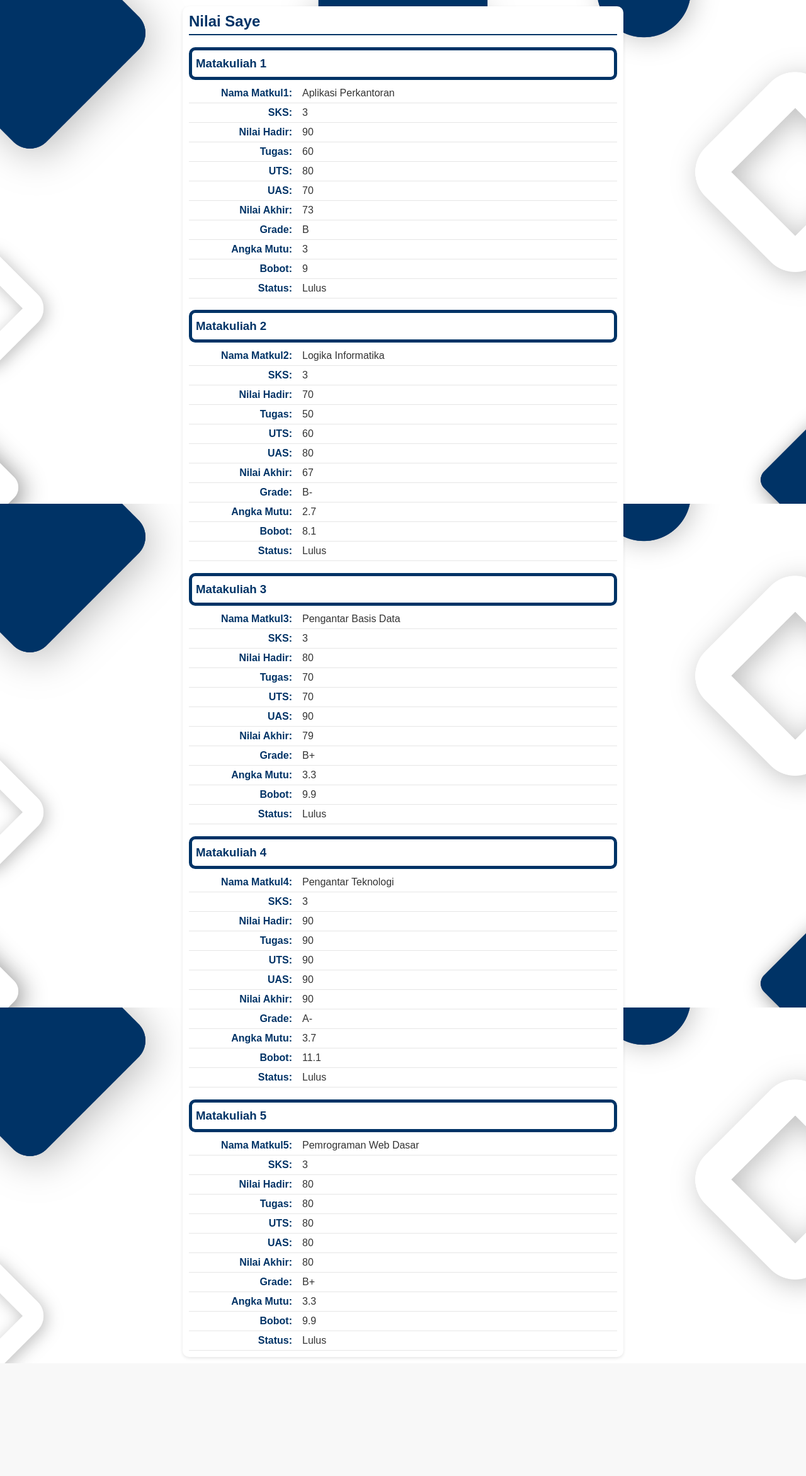
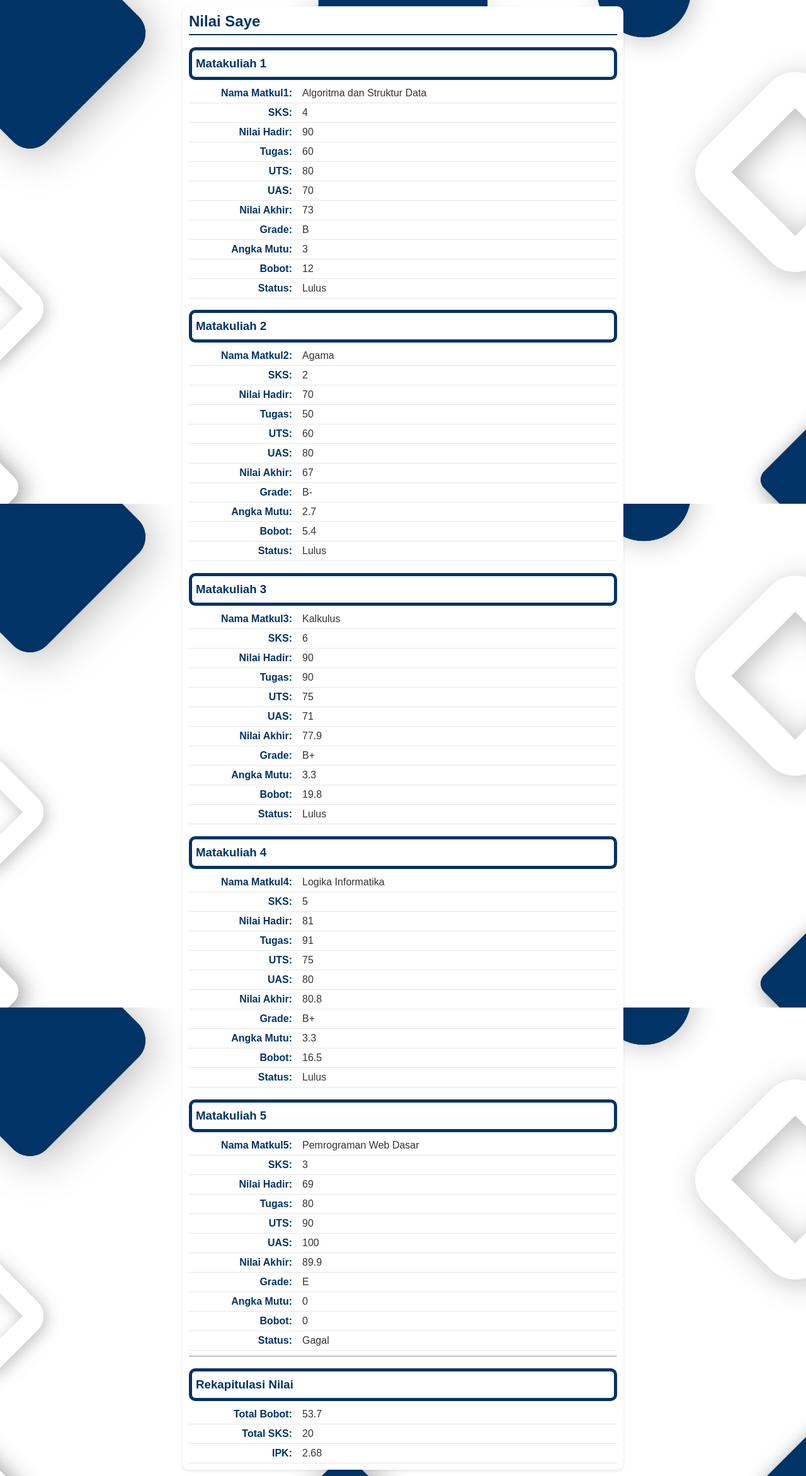
Before and after one commit to 2511500086-DediFitrianto/2511500086-PWD-GB1J-25260, a PHP site: page /pertemuan-06/Tugas6.php in a window 1280 px wide. Shown: the whole page at 63% size. Before the commit the page ends 2165 px from the top, so only its background shows below. Run offline with PHP 8.4, Linux system fonts and the light colour scheme.

Commit message:
Menambahkan total bobot, total sks, dan IPK

```diff
--- a/pertemuan-06/Tugas6.php
+++ b/pertemuan-06/Tugas6.php
@@ -9,36 +9,36 @@
 <body>
         <section id="IPK">
         <?php
-            $namamatkul1='Aplikasi Perkantoran';
-        $sksmatkul1='3';
+            $namamatkul1='Algoritma dan Struktur Data';
+        $sksmatkul1='4';
         $nilaihadir1='90';
         $nilaitugas1='60';
         $nilaiuts1='80';
         $nilaiuas1='70';
-            $namamatkul2='Logika Informatika';
-        $sksmatkul2='3';
+            $namamatkul2='Agama';
+        $sksmatkul2='2';
         $nilaihadir2='70';
         $nilaitugas2='50';
         $nilaiuts2='60';
         $nilaiuas2='80';
-            $namamatkul3='Pengantar Basis Data';
-        $sksmatkul3='3';
-        $nilaihadir3='80';
-        $nilaitugas3='70';
-        $nilaiuts3='70';
-        $nilaiuas3='90';
-            $namamatkul4='Pengantar Teknologi';
-        $sksmatkul4='3';
-        $nilaihadir4='90';
-        $nilaitugas4='90';
-        $nilaiuts4='90';
-        $nilaiuas4='90';
+            $namamatkul3='Kalkulus';
+        $sksmatkul3='6';
+        $nilaihadir3='90';
+        $nilaitugas3='90';
+        $nilaiuts3='75';
+        $nilaiuas3='71';
+            $namamatkul4='Logika Informatika';
+        $sksmatkul4='5';
+        $nilaihadir4='81';
+        $nilaitugas4='91';
+        $nilaiuts4='75';
+        $nilaiuas4='80';
             $namamatkul5='Pemrograman Web Dasar';
         $sksmatkul5='3';
-        $nilaihadir5='80';
+        $nilaihadir5='69';
         $nilaitugas5='80';
-        $nilaiuts5='80';
-        $nilaiuas5='80';
+        $nilaiuts5='90';
+        $nilaiuas5='100';
 
         $nilaiAkhir1 = (0.1 * $nilaihadir1) + (0.2 * $nilaitugas1) + (0.3 * $nilaiuts1) + (0.4 * $nilaiuas1);
         $nilaiAkhir2 = (0.1 * $nilaihadir2) + (0.2 * $nilaitugas2) + (0.3 * $nilaiuts2) + (0.4 * $nilaiuas2);
@@ -166,25 +166,54 @@
             $status3 = "Gagal";
         } else {
             if ($nilaiAkhir3 >= 91) {
-                $grade3 = "A"; $mutu3 = 4.00; $status3 = "Lulus";
-            } elseif ($nilaiAkhir3 >= 81) {
-                $grade3 = "A-"; $mutu3 = 3.70; $status3 = "Lulus";
-            } elseif ($nilaiAkhir3 >= 76) {
-                $grade3 = "B+"; $mutu3 = 3.30; $status3 = "Lulus";
-            } elseif ($nilaiAkhir3 >= 71) {
-                $grade3 = "B"; $mutu3 = 3.00; $status3 = "Lulus";
-            } elseif ($nilaiAkhir3 >= 66) {
-                $grade3 = "B-"; $mutu3 = 2.70; $status3 = "Lulus";
-            } elseif ($nilaiAkhir3 >= 61) {
-                $grade3 = "C+"; $mutu3 = 2.30; $status3 = "Lulus";
-            } elseif ($nilaiAkhir3 >= 56) {
-                $grade3 = "C"; $mutu3 = 2.00; $status3 = "Lulus";
-            } elseif ($nilaiAkhir3 >= 51) {
-                $grade3 = "C-"; $mutu3 = 1.70; $status3 = "Lulus";
-            } elseif ($nilaiAkhir3 >= 36) {
-                $grade3 = "D"; $mutu3 = 1.00; $status3 = "Gagal";
+                $grade3 = "A";
+                $mutu3 = 4.00;
+                $status3 = "Lulus";
             } elseif
-                    ($nilaiAkhir3>= 0) { $grade3 = "E"; $mutu3 = 0.00; $status3 = "Gagal";
+            ($nilaiAkhir3 >= 81) {
+                $grade3 = "A-";
+                $mutu3 = 3.70;
+                $status3 = "Lulus";
+            } elseif
+            ($nilaiAkhir3 >= 76) {
+                $grade3 = "B+";
+                $mutu3 = 3.30;
+                $status3 = "Lulus";
+            } elseif
+            ($nilaiAkhir3 >= 71) {
+                $grade3 = "B";
+                $mutu3 = 3.00;
+                $status3 = "Lulus";
+            } elseif
+            ($nilaiAkhir3 >= 66) {
+                $grade3 = "B-";
+                $mutu3 = 2.70;
+                $status3 = "Lulus";
+            } elseif
+            ($nilaiAkhir3 >= 61) {
+                $grade3 = "C+";
+                $mutu3 = 2.30;
+                $status3 = "Lulus";
+            } elseif
+            ($nilaiAkhir3 >= 56) {
+                $grade3 = "C";
+                $mutu3 = 2.00;
+                $status3 = "Lulus";
+            } elseif
+            ($nilaiAkhir3 >= 51) {
+                $grade3 = "C-";
+                $mutu3 = 1.70;
+                $status5 = "Lulus";
+            } elseif
+            ($nilaiAkhir3 >= 36) {
+                $grade3 = "D";
+                $mutu3 = 1.00;
+                $status5 = "Gagal";
+            } elseif
+            ($nilaiAkhir3>= 0) {
+                $grade3 = "E";
+                $mutu3 = 0.00;
+                $status3 = "Gagal";
             }
         }
 
@@ -194,25 +223,54 @@
             $status4 = "Gagal";
         } else {
             if ($nilaiAkhir4 >= 91) {
-                $grade4 = "A"; $mutu4 = 4.00; $status4 = "Lulus";
-            } elseif ($nilaiAkhir4 >= 81) {
-                $grade4 = "A-"; $mutu4 = 3.70; $status4 = "Lulus";
-            } elseif ($nilaiAkhir4 >= 76) {
-                $grade4 = "B+"; $mutu4 = 3.30; $status4 = "Lulus";
-            } elseif ($nilaiAkhir4 >= 71) {
-                $grade4 = "B"; $mutu4 = 3.00; $status4 = "Lulus";
-            } elseif ($nilaiAkhir4 >= 66) {
-                $grade4 = "B-"; $mutu4 = 2.70; $status4 = "Lulus";
-            } elseif ($nilaiAkhir4 >= 61) {
-                $grade4 = "C+"; $mutu4 = 2.30; $status4 = "Lulus";
-            } elseif ($nilaiAkhir4 >= 56) {
-                $grade4 = "C"; $mutu4 = 2.00; $status4 = "Lulus";
-            } elseif ($nilaiAkhir4 >= 51) {
-                $grade4 = "C-"; $mutu4 = 1.70; $status4 = "Lulus";
-            } elseif ($nilaiAkhir4 >= 36) {
-                $grade4 = "D"; $mutu4 = 1.00; $status4 = "Gagal";
-            } elseif ($nilaiAkhir4>=0) {
-                $grade4 = "E"; $mutu4 = 0.00; $status4 = "Gagal";
+                $grade4 = "A";
+                $mutu4 = 4.00;
+                $status4 = "Lulus";
+            } elseif
+            ($nilaiAkhir4 >= 81) {
+                $grade4 = "A-";
+                $mutu4 = 3.70;
+                $status4 = "Lulus";
+            } elseif
+            ($nilaiAkhir4 >= 76) {
+                $grade4 = "B+";
+                $mutu4 = 3.30;
+                $status4 = "Lulus";
+            } elseif
+            ($nilaiAkhir4 >= 71) {
+                $grade4 = "B";
+                $mutu4 = 3.00;
+                $status4 = "Lulus";
+            } elseif
+            ($nilaiAkhir4 >= 66) {
+                $grade4 = "B-";
+                $mutu4 = 2.70;
+                $status4 = "Lulus";
+            } elseif
+            ($nilaiAkhir4 >= 61) {
+                $grade4 = "C+";
+                $mutu4 = 2.30;
+                $status4 = "Lulus";
+            } elseif
+            ($nilaiAkhir4 >= 56) {
+                $grade4 = "C";
+                $mutu4 = 2.00;
+                $status4 = "Lulus";
+            } elseif
+            ($nilaiAkhir4 >= 51) {
+                $grade4 = "C-";
+                $mutu4 = 1.70;
+                $status4 = "Lulus";
+            } elseif
+            ($nilaiAkhir4 >= 36) {
+                $grade4 = "D";
+                $mutu4 = 1.00;
+                $status4 = "Gagal";
+            } elseif
+            ($nilaiAkhir4>=0) {
+                $grade4 = "E";
+                $mutu4 = 0.00;
+                $status4 = "Gagal";
             }
         }
 
@@ -222,25 +280,53 @@
             $status5 = "Gagal";
         } else {
             if ($nilaiAkhir5 >= 91) {
-                $grade5 = "A"; $mutu5 = 4.00; $status5 = "Lulus";
-            } elseif ($nilaiAkhir5 >= 81) {
-                $grade5 = "A-"; $mutu5 = 3.70; $status5 = "Lulus";
-            } elseif ($nilaiAkhir5 >= 76) {
-                $grade5 = "B+"; $mutu5 = 3.30; $status5 = "Lulus";
-            } elseif ($nilaiAkhir5 >= 71) {
-                $grade5 = "B"; $mutu5 = 3.00; $status5 = "Lulus";
-            } elseif ($nilaiAkhir5 >= 66) {
-                $grade5 = "B-"; $mutu5 = 2.70; $status5 = "Lulus";
-            } elseif ($nilaiAkhir5 >= 61) {
-                $grade5 = "C+"; $mutu5 = 2.30; $status5 = "Lulus";
-            } elseif ($nilaiAkhir5 >= 56) {
-                $grade5 = "C"; $mutu5 = 2.00; $status5 = "Lulus";
-            } elseif ($nilaiAkhir5 >= 51) {
-                $grade5 = "C-"; $mutu5 = 1.70; $status5 = "Lulus";
-            } elseif ($nilaiAkhir5 >= 36) {
-                $grade5 = "D"; $mutu5 = 1.00; $status5 = "Gagal";
-            } elseif ($nilaiAkhir5>= 0) {
-                $grade5 = "E"; $mutu5 = 0.00; $status5 = "Gagal";
+                $grade5 = "A";
+                $mutu5 = 4.00;
+                $status5 = "Lulus";
+            } elseif
+            ($nilaiAkhir5 >= 81) {
+                $grade5 = "A-";
+                $mutu5 = 3.70;
+                $status5 = "Lulus";
+            } elseif
+            ($nilaiAkhir5 >= 76) {
+                $grade5 = "B+";
+                $mutu5 = 3.30;
+                $status5 = "Lulus";
+            } elseif
+            ($nilaiAkhir5 >= 71) {
+                $grade5 = "B";
+                $mutu5 = 3.00;
+                $status5 = "Lulus";
+            } elseif
+            ($nilaiAkhir5 >= 66) {
+                $grade5 = "B-";
+                $mutu5 = 2.70;
+                $status5 = "Lulus";
+            } elseif
+            ($nilaiAkhir5 >= 61) {
+                $grade5 = "C+";
+                $mutu5 = 2.30;
+                $status5 = "Lulus";
+            } elseif
+            ($nilaiAkhir5 >= 56) {
+                $grade5 = "C";
+                $mutu5 = 2.00; $status5 = "Lulus";
+            } elseif
+            ($nilaiAkhir5 >= 51) {
+                $grade5 = "C-";
+                $mutu5 = 1.70;
+                $status5 = "Lulus";
+            } elseif
+            ($nilaiAkhir5 >= 36) {
+                $grade5 = "D";
+                $mutu5 = 1.00;
+                $status5 = "Gagal";
+            } elseif
+            ($nilaiAkhir5>= 0) {
+                $grade5 = "E";
+                $mutu5 = 0.00;
+                $status5 = "Gagal";
             }
         }
 
@@ -322,5 +408,10 @@
         <p><strong>Bobot:</strong> <?php echo $bobot5; ?></p>
         <p><strong>Status:</strong> <?php echo $status5; ?></p>
 
+        <hr>
+        <h3>Rekapitulasi Nilai</h3>
+        <p><strong>Total Bobot:</strong> <?php echo $totalbobot; ?></p>
+        <p><strong>Total SKS:</strong> <?php echo $totalsks; ?></p>
+        <p><strong>IPK:</strong> <?php echo number_format($ipk, 2); ?></p>
 </body>
 </html>
```
Also changed, not shown: pertemuan-06/index.php (+9 -9 lines). Lines whose indentation alone changed are shown as unchanged.
